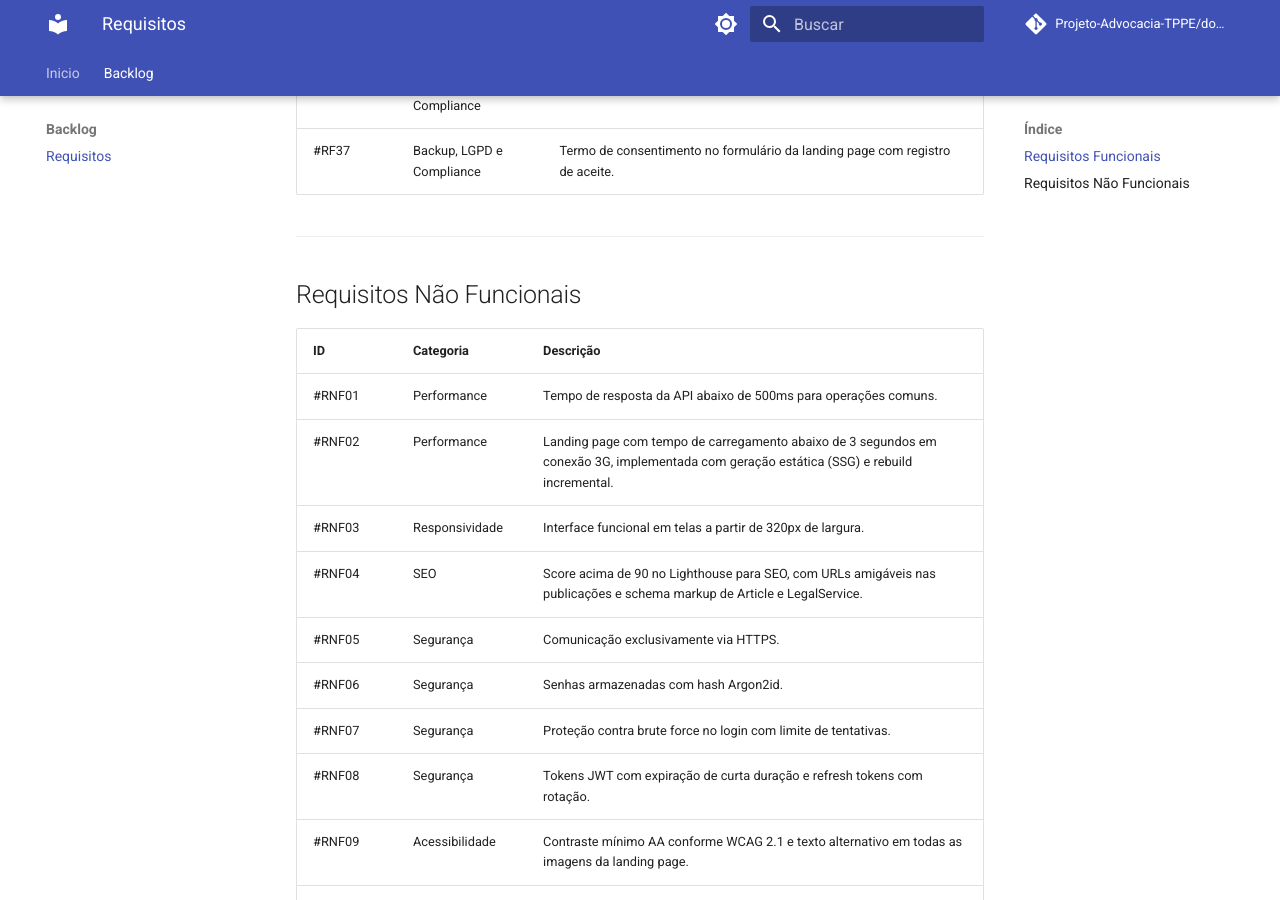
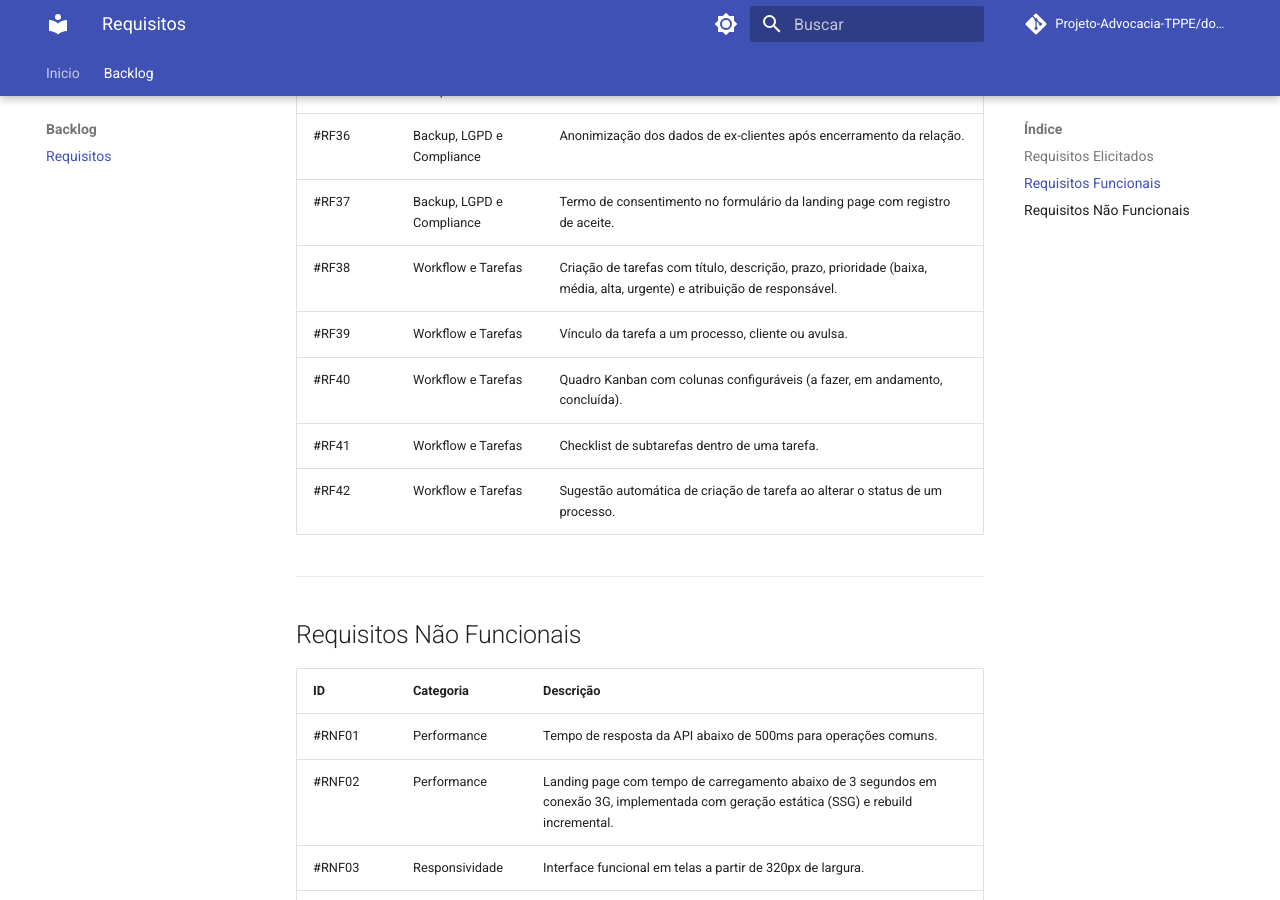
Before and after one commit to Projeto-Advocacia-TPPE/docs, an MkDocs documentation site: the page built from docs/backlog/requisitos.md, in a window 1280 px wide and 900 px high, scrolled down 2763 px. Built offline with MkDocs 1.6.1 and Material for MkDocs 9.7.7, drawn with Linux system fonts in a browser that asks for light colours; comment, search, counter and statistics services are not loaded.

Commit message:
ajuste nos requisitos

```diff
--- a/docs/backlog/requisitos.md
+++ b/docs/backlog/requisitos.md
@@ -1,9 +1,8 @@
-# Requisitos Elicitados
+## Requisitos Elicitados
 
 A partir de entrevista realizada com o cliente, foram elicitados os requisitos do sistema, classificados em funcionais e não funcionais. Os requisitos funcionais abrangem controle de clientes, processos, prazos, documentos, compromissos, dados financeiros, presença online e integração com fontes externas de dados processuais. Os requisitos não funcionais estabelecem critérios de qualidade relacionados a performance, segurança, disponibilidade, conformidade com a LGPD, entre outros.
 
 ## Requisitos Funcionais
-
 
 | ID | Categoria | Descrição |
 |---|---|---|
@@ -44,6 +43,11 @@ A partir de entrevista realizada com o cliente, foram elicitados os requisitos d
 | #RF35 | Backup, LGPD e Compliance | Política de retenção de dados com exclusão automática após período definido. |
 | #RF36 | Backup, LGPD e Compliance | Anonimização dos dados de ex-clientes após encerramento da relação. |
 | #RF37 | Backup, LGPD e Compliance | Termo de consentimento no formulário da landing page com registro de aceite. |
+| #RF38 | Workflow e Tarefas | Criação de tarefas com título, descrição, prazo, prioridade (baixa, média, alta, urgente) e atribuição de responsável. |
+| #RF39 | Workflow e Tarefas | Vínculo da tarefa a um processo, cliente ou avulsa. |
+| #RF40 | Workflow e Tarefas | Quadro Kanban com colunas configuráveis (a fazer, em andamento, concluída). |
+| #RF41 | Workflow e Tarefas | Checklist de subtarefas dentro de uma tarefa. |
+| #RF42 | Workflow e Tarefas | Sugestão automática de criação de tarefa ao alterar o status de um processo. |
 
 ---
 
```
